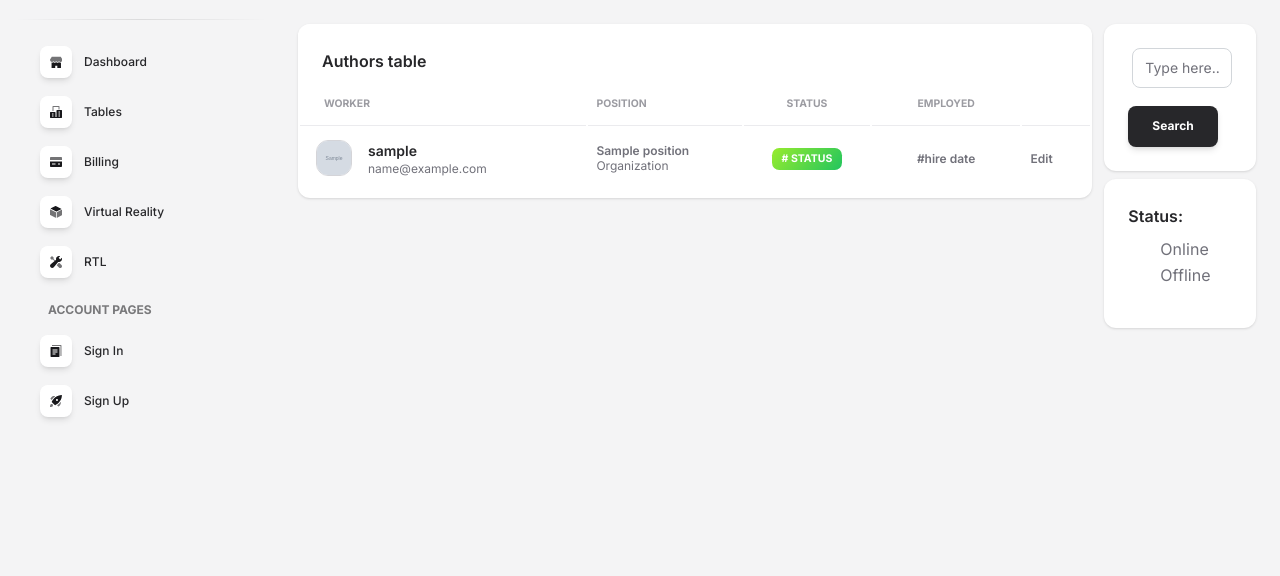
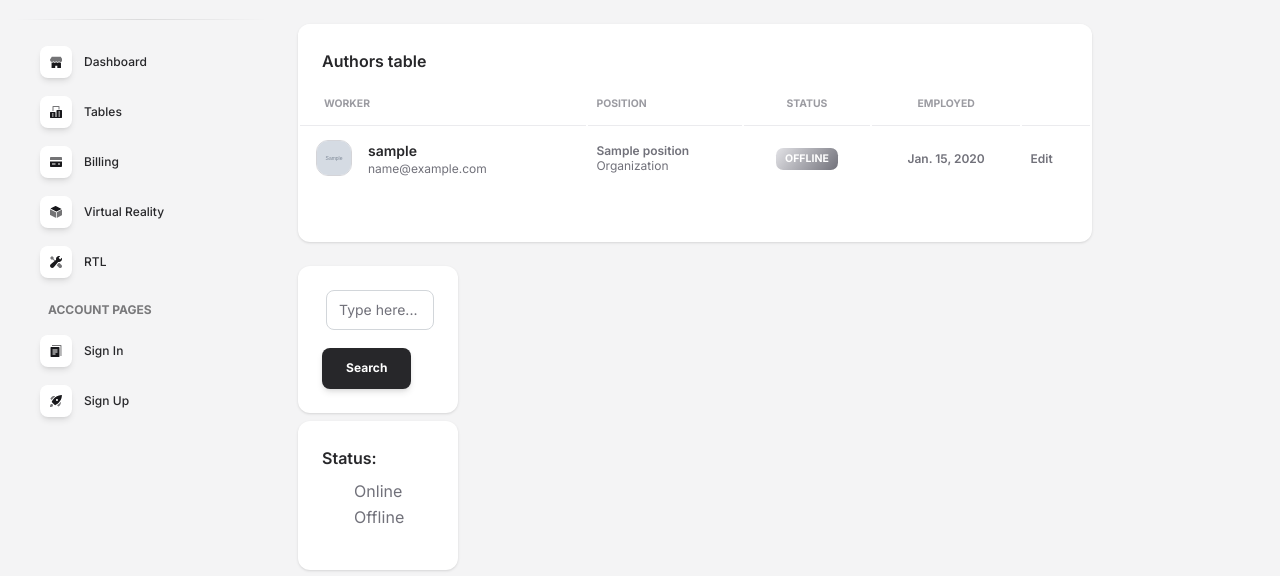
Before and after one commit to SkepskyiDanylo/simplify-tasks, a Django app: template templates/manager/worker_list.html in a window 1280 px wide. Shown: the part 75-651 px from the top of the page. Run offline with Django 5.2, Linux system fonts and the light colour scheme; the template is opened without the code that fills it: most values are stand-ins (such as "Sample title", 1, 10 or a date in 2020); some libraries are stand-ins or nearby versions; grey boxes are pictures that could not be loaded.

Commit message:
Develop: Realised online/offline status on worker-list and added hire-date
Added last_activity field to Worker model, and is_online method
Added and after deleted hire_date field, because hire date similar to date_joined
Added all fields on worker_list.html
Fixed search and filter fields on worker_list.html

```diff
--- a/manager/models.py
+++ b/manager/models.py
@@ -1,6 +1,8 @@
+from datetime import timedelta
 from django.contrib.auth.models import AbstractUser
 from django.core.validators import RegexValidator
 from django.db import models
+from django.utils import timezone
 
 phone_number_validator = RegexValidator(
     regex=r'^\+?1?\d{9,15}$',
@@ -32,9 +34,13 @@ class Worker(AbstractUser):
         max_length=15,
         validators=[phone_number_validator]
     )
+    last_activity = models.DateField(default=timezone.now)
 
     class Meta:
         ordering = ("position", "username")
+
+    def is_online(self, days: int = 1) -> bool:
+        return timezone.now().date() - self.last_activity < timedelta(days=days)
 
     def __str__(self):
         return f"{self.username}"
--- a/templates/manager/worker_list.html
+++ b/templates/manager/worker_list.html
@@ -9,7 +9,7 @@
           <div class="card-header pb-0">
             <h6>Authors table</h6>
           </div>
-          <div class="card-body px-0 pt-0 pb-2">
+          <div class="card-body px-0 pt-0 pb-2 min-height-160">
             <div class="table-responsive p-0">
               <table class="table align-items-center mb-0">
                 <thead>
@@ -46,10 +46,14 @@
                       <p class="text-xs text-secondary mb-0">Organization</p>
                     </td>
                     <td class="align-middle text-center text-sm">
-                      <span class="badge badge-sm bg-gradient-success"># status</span>
+                      {% if worker.is_online %}
+                        <span class="badge badge-sm bg-gradient-success">Online</span>
+                      {% else %}
+                        <span class="badge badge-sm bg-gradient-secondary">Offline</span>
+                      {% endif %}
                     </td>
                     <td class="align-middle text-center">
-                      <span class="text-secondary text-xs font-weight-bold">#hire date</span>
+                      <span class="text-secondary text-xs font-weight-bold">{{ worker.date_joined.date }}</span>
                     </td>
                     <td class="align-middle">
                       <a href="javascript:;" class="text-secondary font-weight-bold text-xs" data-toggle="tooltip"
@@ -63,6 +67,7 @@
               </table>
             </div>
           </div>
+
           {% if is_paginated %}
             <div class="card-footer">
             <nav>
@@ -123,7 +128,8 @@
           {% endif %}
           </div>
         </div>
-        <div class="col-2 padding-left-0">
+      </div>
+      <div class="col-2">
         <div class="card">
           <div class="card-body">
             <div class="input-group">
@@ -146,7 +152,7 @@
           </div>
         </div>
       </div>
-      </div>
+
     </div>
   </div>
 {% endblock content %}
```
Also changed, not shown: manager/migrations/0007_worker_hire_date_worker_last_activity.py (added), manager/migrations/0008_remove_worker_hire_date.py (added). Lines whose indentation alone changed are shown as unchanged.
